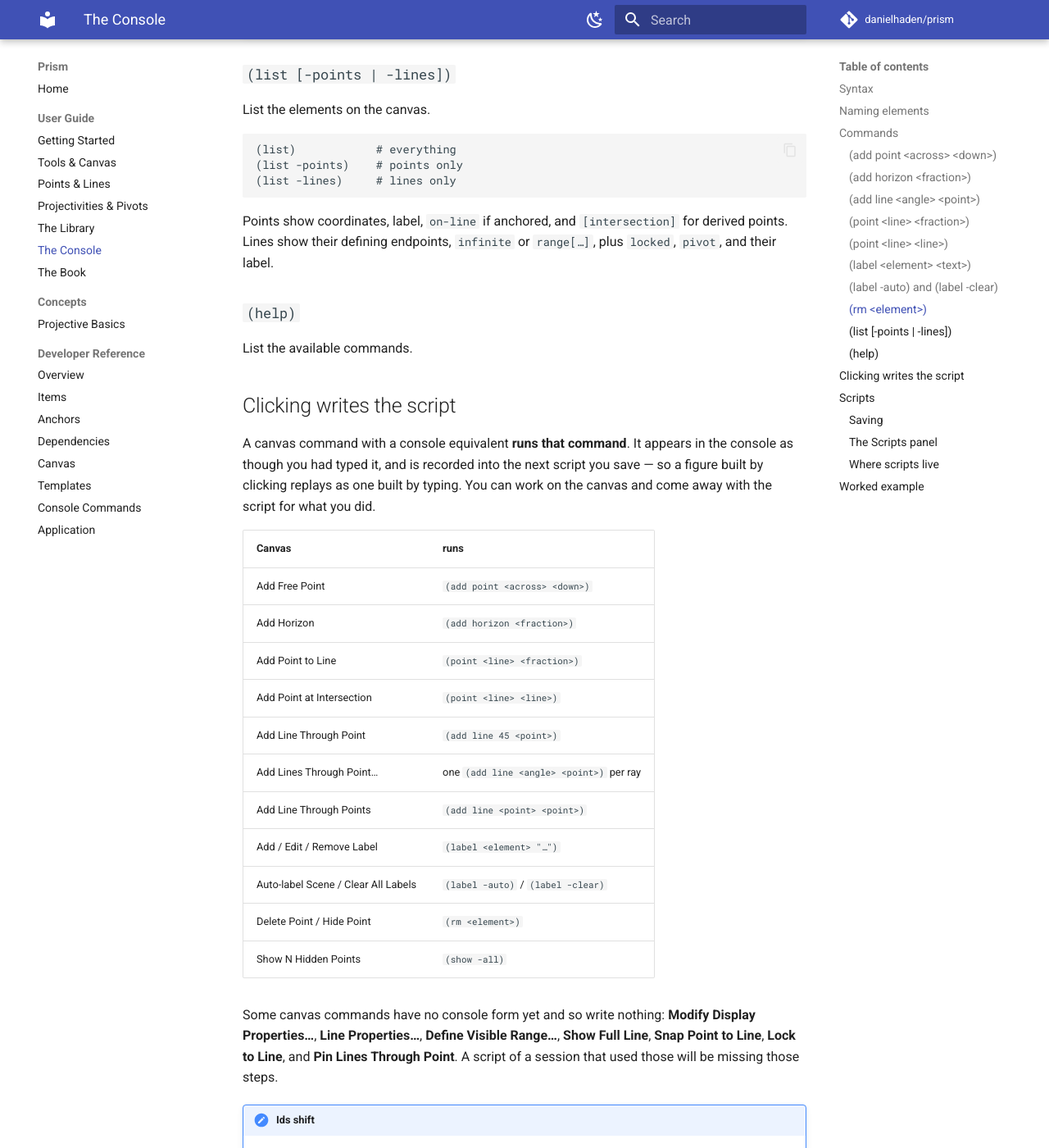
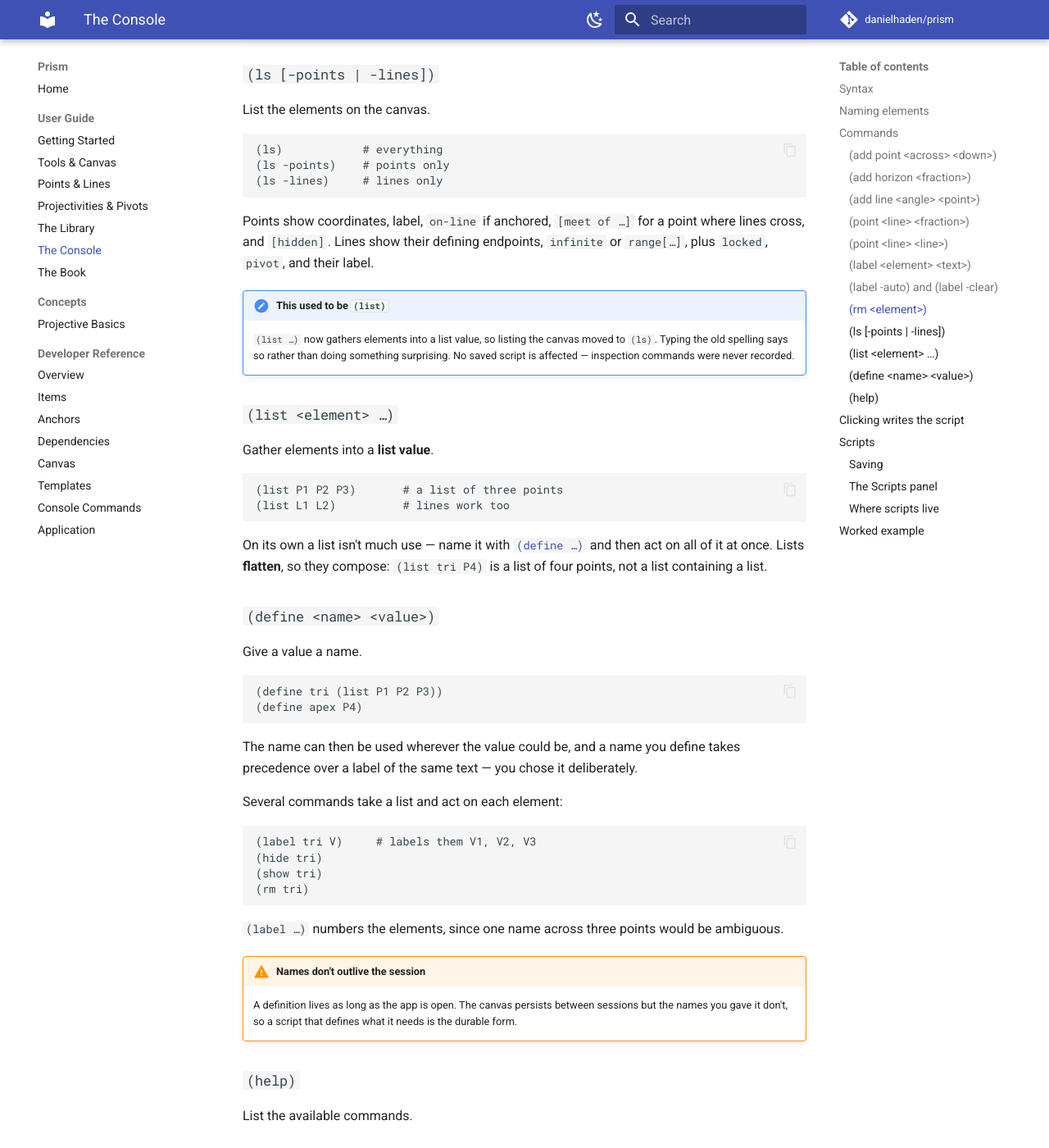
Before and after one commit to danielhaden/prism, an MkDocs documentation site: the page built from docs/guide/console.md, in a window 1280 px wide and 1400 px high, scrolled down 4787 px. Shown: the whole window at 82% size. Built offline with MkDocs 1.6.1 and Material for MkDocs 9.7.7, drawn with Linux system fonts in a browser that asks for light colours; comment, search, counter and statistics services are not loaded; some of the changed text lies outside the part shown.

Commit message:
Add lists and names to the console
Groundwork for triangles, as a general mechanism rather than a special case.
(list P1 P2 P3) gathers elements into a value and (define tri …) gives it a
name, so a triangle is three points you have named — and the same thing names
a quadrangle, or whatever a net needs.

Lists flatten, so they compose: (list tri P4) is four points, not a list
holding a list. A defined name shadows a label of the same text, since you
chose it deliberately. rm, hide, show and label each take a list and act on
every element; label numbers them, because one name across three points would
be ambiguous. Removing by list reads all the names first — ids are positional,
so otherwise every line of the output says P1.

Listing the canvas moves from (list) to (ls) to free the Lisp spelling.
Nothing in a saved script breaks, since inspection commands were never
recorded, and typing the old spelling now explains the move rather than
failing oddly.

Names are in-memory only: the canvas survives a restart, a definition does
not. A script that defines what it needs is the durable form.

Co-Authored-By: Claude Opus 5 <noreply@anthropic.com>

````diff
--- a/docs/guide/console.md
+++ b/docs/guide/console.md
@@ -209,7 +209,7 @@ forms are a single undo step, and both are the console equivalent of
 Remove a point or a line from the canvas.
 
 ```
-(rm P1)             # by id, as (list) shows it
+(rm P1)             # by id, as (ls) shows it
 (rm A)              # by label
 (rm L2)             # a line
 ```
@@ -226,22 +226,71 @@ cross there and would reappear immediately; remove one of those lines instead.
 
 !!! warning "Ids shift"
     Ids are positional — `P1` is simply the first point. Removing `P1` renumbers
-    everything after it, so re-run `(list)` before leaning on an id again.
+    everything after it, so re-run `(ls)` before leaning on an id again.
     Labels are stable, and worth using in a script that removes things.
 
-### `(list [-points | -lines])`
+### `(ls [-points | -lines])`
 
 List the elements on the canvas.
 
 ```
-(list)            # everything
-(list -points)    # points only
-(list -lines)     # lines only
+(ls)            # everything
+(ls -points)    # points only
+(ls -lines)     # lines only
 ```
 
-Points show coordinates, label, `on-line` if anchored, and `[intersection]` for
-derived points. Lines show their defining endpoints, `infinite` or `range[…]`,
-plus `locked`, `pivot`, and their label.
+Points show coordinates, label, `on-line` if anchored, `[meet of …]` for a
+point where lines cross, and `[hidden]`. Lines show their defining endpoints,
+`infinite` or `range[…]`, plus `locked`, `pivot`, and their label.
+
+!!! note "This used to be `(list)`"
+    `(list …)` now gathers elements into a list value, so listing the canvas
+    moved to `(ls)`. Typing the old spelling says so rather than doing
+    something surprising. No saved script is affected — inspection commands
+    were never recorded.
+
+### `(list <element> …)`
+
+Gather elements into a **list value**.
+
+```
+(list P1 P2 P3)       # a list of three points
+(list L1 L2)          # lines work too
+```
+
+On its own a list isn't much use — name it with
+[`(define …)`](#define-name-value) and then act on all of it at once. Lists
+**flatten**, so they compose: `(list tri P4)` is a list of four points, not a
+list containing a list.
+
+### `(define <name> <value>)`
+
+Give a value a name.
+
+```
+(define tri (list P1 P2 P3))
+(define apex P4)
+```
+
+The name can then be used wherever the value could be, and a name you define
+takes precedence over a label of the same text — you chose it deliberately.
+
+Several commands take a list and act on each element:
+
+```
+(label tri V)     # labels them V1, V2, V3
+(hide tri)
+(show tri)
+(rm tri)
+```
+
+`(label …)` numbers the elements, since one name across three points would be
+ambiguous.
+
+!!! warning "Names don't outlive the session"
+    A definition lives as long as the app is open. The canvas persists between
+    sessions but the names you gave it don't, so a script that defines what it
+    needs is the durable form.
 
 ### `(help)`
 
@@ -289,7 +338,7 @@ Anything you build from the console can be saved and replayed.
 
 Click **Save Script…** next to the input and give it a name. The session's
 **building** commands are written out in order — inspection commands
-(`(list)`, `(help)`) are left out, so the script is just the construction.
+(`(ls)`, `(help)`) are left out, so the script is just the construction.
 
 ### The Scripts panel
 
````
Also changed, not shown: CLAUDE.md (+19 -2 lines), docs/guide/points-and-lines.md (+1 -1 lines), 1 other file.
